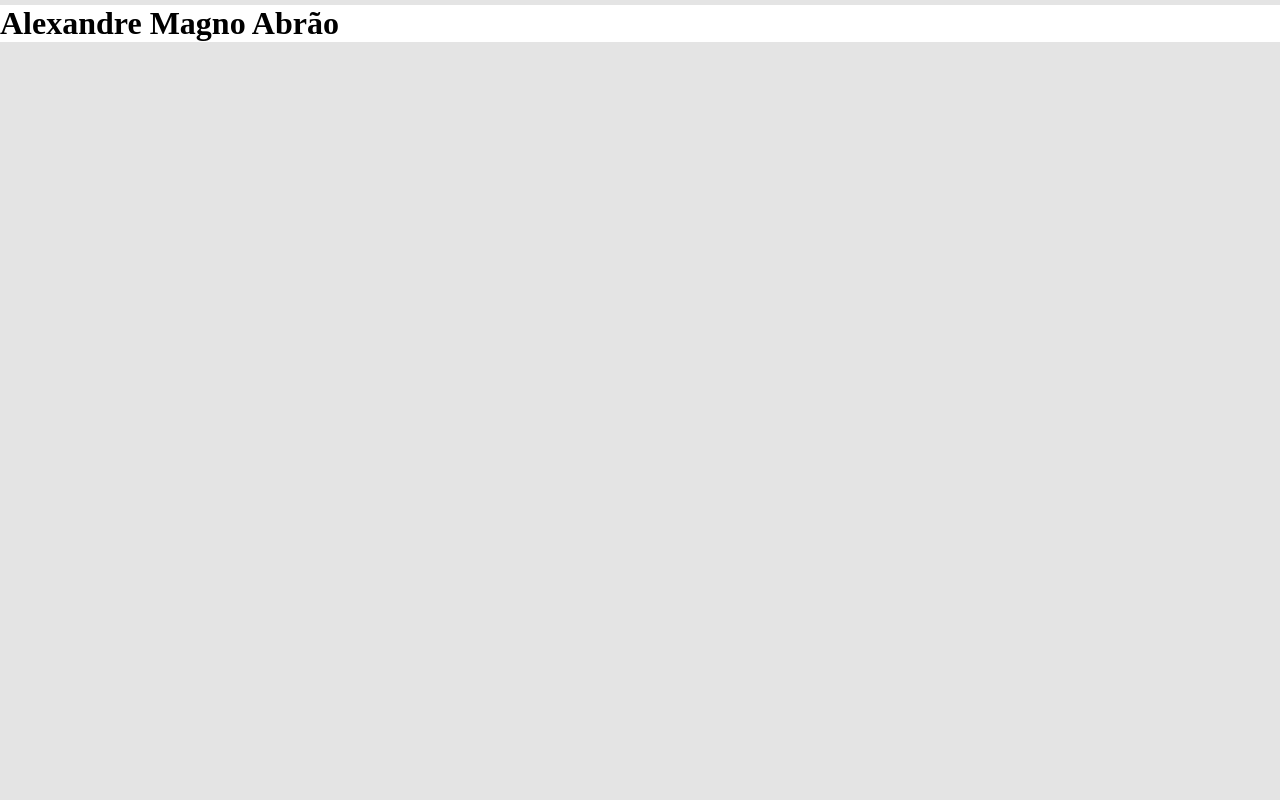
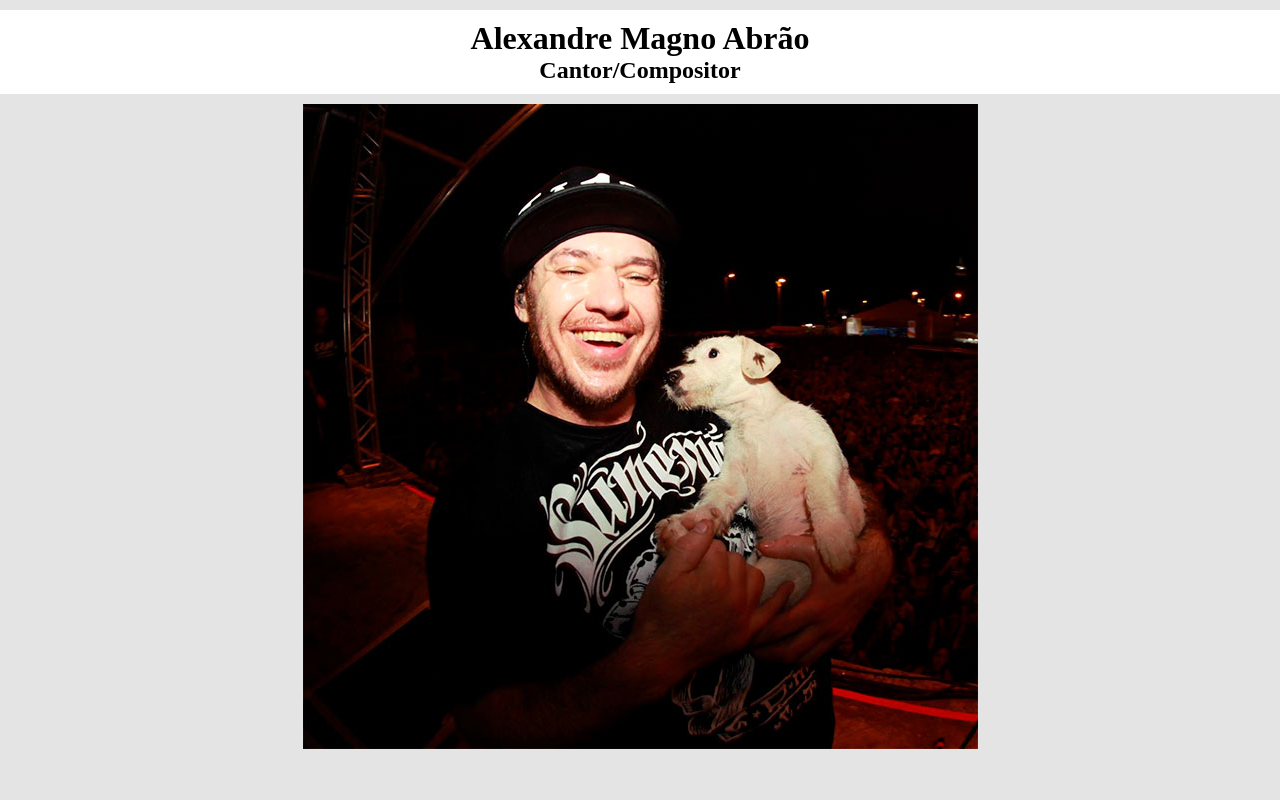
Before and after one commit to oguilhermesouza/b7web, a PHP site: page / in a window 1280 px wide. Run offline with PHP 8.4, Linux system fonts and the light colour scheme.

Commit message:
Adicionando info ao header e uma img ao container

```diff
--- a/Tribute Page/assets/css/style.css
+++ b/Tribute Page/assets/css/style.css
@@ -7,6 +7,15 @@ body {
 }
 
 header {
-    margin-top: 5px;
+    margin: 10px 0px;
+    padding: 10px;
     background-color: #fff;
+    display: flex;
+    align-items: center;
+    flex-direction: column;
 }
+
+#container {
+    display: flex;
+    justify-content: center;
+}
--- a/Tribute Page/index.html
+++ b/Tribute Page/index.html
@@ -11,6 +11,10 @@
 <body>
     <header>
         <h1>Alexandre Magno Abrão</h1>
+        <h2>Cantor/Compositor</h2>
     </header>
+    <section id="container">
+        <img src="assets/img/chorao.jpg" alt="Chorão sorrindo no palco durante um show segurando um cachorro que apareceu por lá" >
+    </section>
 </body>
 </html>
```
Also changed, not shown: Tribute Page/assets/img/chorao.jpg (added).
